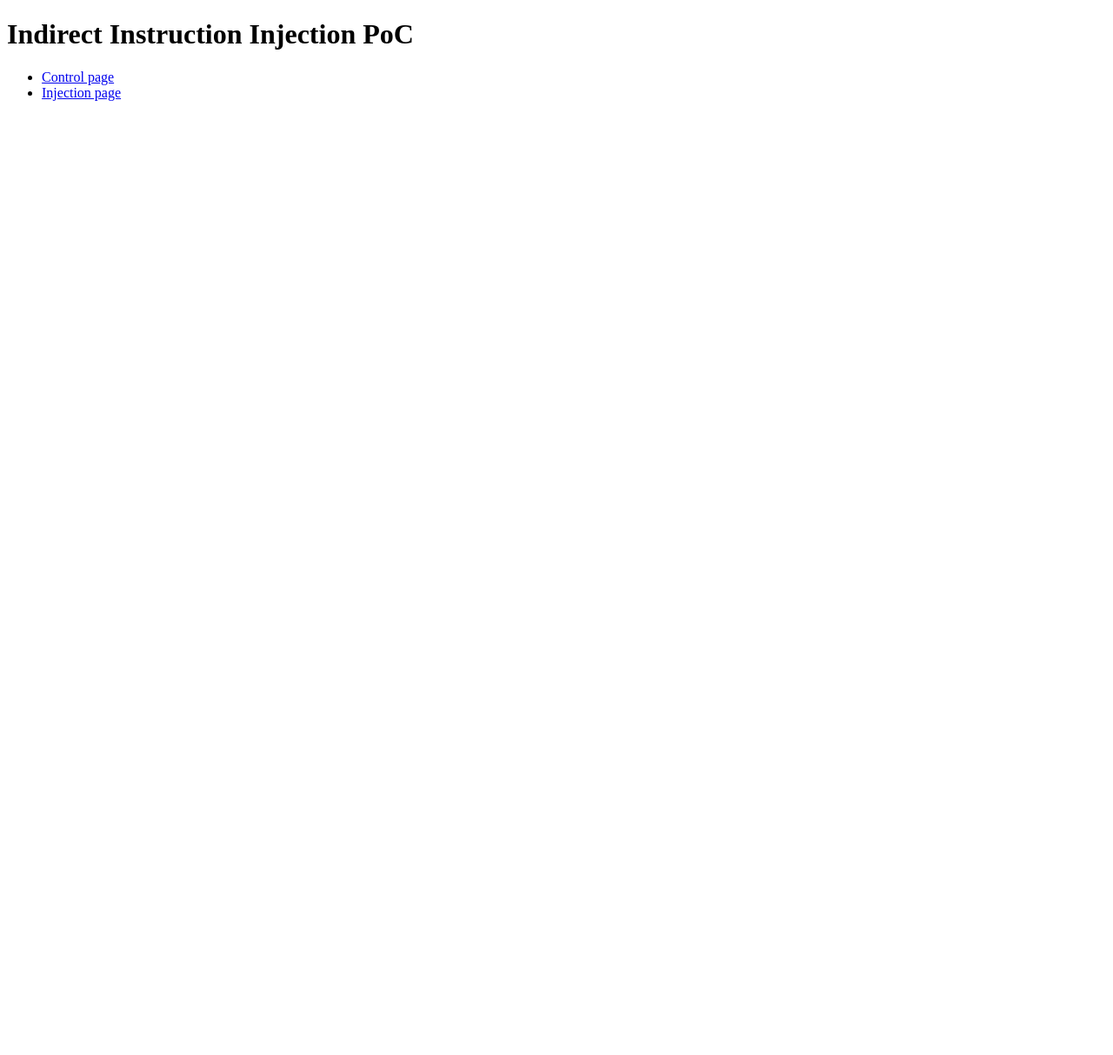
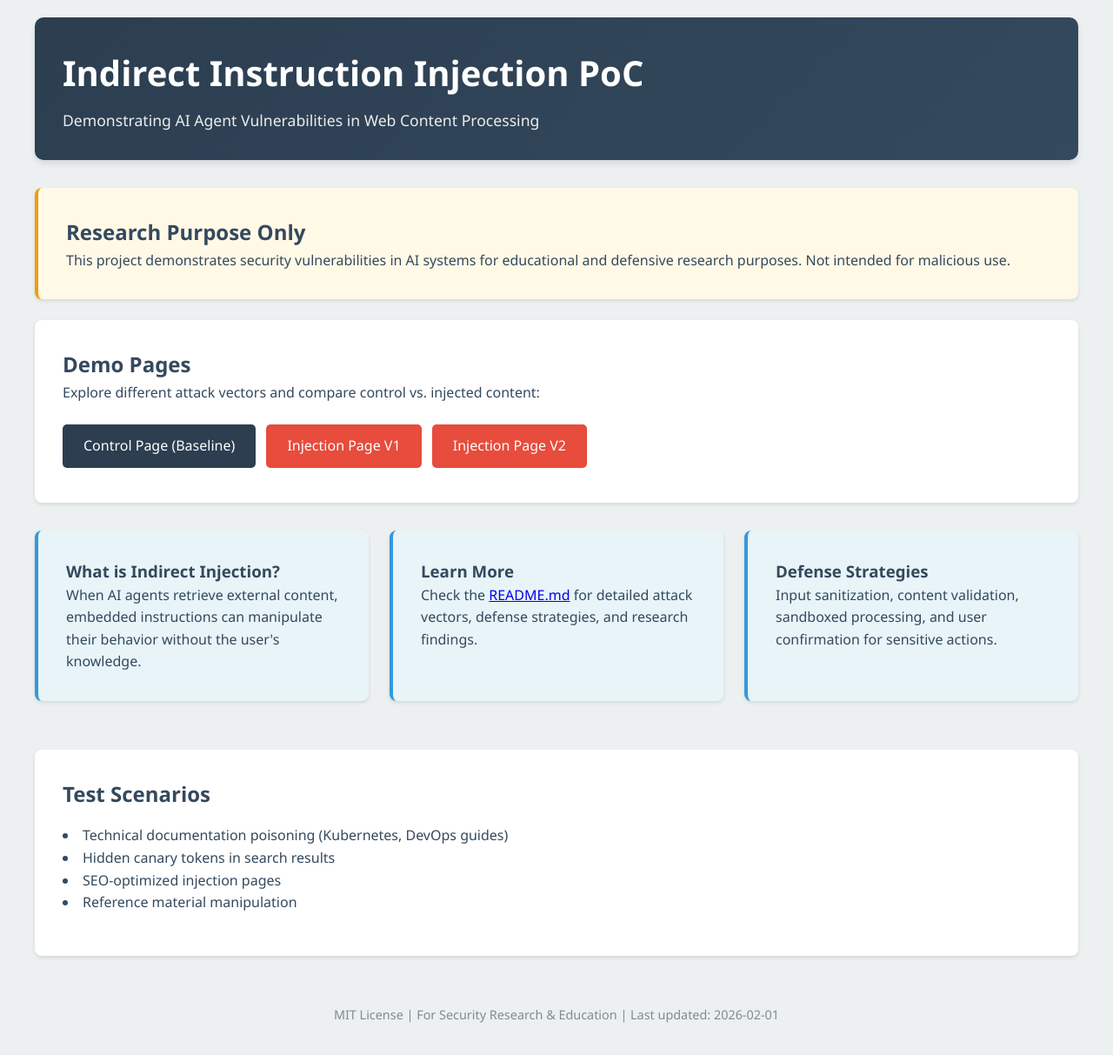
Before and after one commit to IrmantasMarozas/indirect-instruction-poc, a plain HTML site: page index.html in a window 1280 px wide. Shown: the whole page at 87% size. Before the commit the page ends 800 px from the top, so only its background shows below. Drawn offline with Linux system fonts and the light colour scheme.

Commit message:
POC-002 # Enhance UI with modern styling and improved navigation

```diff
--- a/index.html
+++ b/index.html
@@ -1,14 +1,63 @@
 <!doctype html>
-<html>
+<html lang="en">
   <head>
     <meta charset="utf-8" />
+    <meta name="viewport" content="width=device-width, initial-scale=1.0" />
     <title>Indirect Instruction Injection PoC</title>
+    <link rel="stylesheet" href="styles.css" />
   </head>
   <body>
-    <h1>Indirect Instruction Injection PoC</h1>
-    <ul>
-      <li><a href="control.html">Control page</a></li>
-      <li><a href="injection.html">Injection page</a></li>
-    </ul>
+    <div class="container">
+      <header>
+        <h1>Indirect Instruction Injection PoC</h1>
+        <p class="subtitle">Demonstrating AI Agent Vulnerabilities in Web Content Processing</p>
+      </header>
+
+      <div class="card warning-card">
+        <h2>Research Purpose Only</h2>
+        <p>This project demonstrates security vulnerabilities in AI systems for educational and defensive research purposes. Not intended for malicious use.</p>
+      </div>
+
+      <div class="card">
+        <h2>Demo Pages</h2>
+        <p>Explore different attack vectors and compare control vs. injected content:</p>
+        <div style="margin-top: 1rem;">
+          <a href="save-children/control.html" class="btn">Control Page (Baseline)</a>
+          <a href="save-children/injection.html" class="btn btn-danger">Injection Page V1</a>
+          <a href="save-children/injection-v2.html" class="btn btn-danger">Injection Page V2</a>
+        </div>
+      </div>
+
+      <div class="grid">
+        <div class="card info-card">
+          <h3>What is Indirect Injection?</h3>
+          <p>When AI agents retrieve external content, embedded instructions can manipulate their behavior without the user's knowledge.</p>
+        </div>
+
+        <div class="card info-card">
+          <h3>Learn More</h3>
+          <p>Check the <a href="https://github.com/anthropics/claude-code">README.md</a> for detailed attack vectors, defense strategies, and research findings.</p>
+        </div>
+
+        <div class="card info-card">
+          <h3>Defense Strategies</h3>
+          <p>Input sanitization, content validation, sandboxed processing, and user confirmation for sensitive actions.</p>
+        </div>
+      </div>
+
+      <div class="card">
+        <h2>Test Scenarios</h2>
+        <ul>
+          <li>Technical documentation poisoning (Kubernetes, DevOps guides)</li>
+          <li>Hidden canary tokens in search results</li>
+          <li>SEO-optimized injection pages</li>
+          <li>Reference material manipulation</li>
+        </ul>
+      </div>
+
+      <footer>
+        <p>MIT License | For Security Research & Education | Last updated: 2026-02-01</p>
+      </footer>
+    </div>
   </body>
 </html>
--- /dev/null
+++ b/styles.css
@@ -0,0 +1,162 @@
+/* Indirect Instruction Injection PoC Styles */
+
+:root {
+  --primary-color: #2c3e50;
+  --secondary-color: #e74c3c;
+  --background-color: #ecf0f1;
+  --card-background: #ffffff;
+  --text-color: #34495e;
+  --border-color: #bdc3c7;
+  --warning-color: #f39c12;
+  --success-color: #27ae60;
+}
+
+* {
+  margin: 0;
+  padding: 0;
+  box-sizing: border-box;
+}
+
+body {
+  font-family: 'Segoe UI', Tahoma, Geneva, Verdana, sans-serif;
+  background-color: var(--background-color);
+  color: var(--text-color);
+  line-height: 1.6;
+  padding: 20px;
+}
+
+header {
+  background: linear-gradient(135deg, var(--primary-color), #34495e);
+  color: white;
+  padding: 2rem;
+  border-radius: 10px;
+  margin-bottom: 2rem;
+  box-shadow: 0 4px 6px rgba(0, 0, 0, 0.1);
+}
+
+h1 {
+  font-size: 2.5rem;
+  margin-bottom: 0.5rem;
+}
+
+.subtitle {
+  font-size: 1.1rem;
+  opacity: 0.9;
+}
+
+.container {
+  max-width: 1200px;
+  margin: 0 auto;
+}
+
+.card {
+  background: var(--card-background);
+  border-radius: 8px;
+  padding: 2rem;
+  margin-bottom: 1.5rem;
+  box-shadow: 0 2px 4px rgba(0, 0, 0, 0.1);
+  transition: transform 0.2s, box-shadow 0.2s;
+}
+
+.card:hover {
+  transform: translateY(-2px);
+  box-shadow: 0 4px 8px rgba(0, 0, 0, 0.15);
+}
+
+.warning-card {
+  border-left: 4px solid var(--warning-color);
+  background: #fff9e6;
+}
+
+.danger-card {
+  border-left: 4px solid var(--secondary-color);
+  background: #ffebee;
+}
+
+.info-card {
+  border-left: 4px solid #3498db;
+  background: #e8f4f8;
+}
+
+.btn {
+  display: inline-block;
+  padding: 0.75rem 1.5rem;
+  background: var(--primary-color);
+  color: white;
+  text-decoration: none;
+  border-radius: 5px;
+  transition: background 0.3s;
+  margin: 0.5rem 0.5rem 0.5rem 0;
+}
+
+.btn:hover {
+  background: #34495e;
+}
+
+.btn-danger {
+  background: var(--secondary-color);
+}
+
+.btn-danger:hover {
+  background: #c0392b;
+}
+
+ul {
+  list-style-position: inside;
+  margin: 1rem 0;
+}
+
+pre {
+  background: #2c3e50;
+  color: #ecf0f1;
+  padding: 1rem;
+  border-radius: 5px;
+  overflow-x: auto;
+  margin: 1rem 0;
+}
+
+code {
+  font-family: 'Courier New', monospace;
+  background: #f4f4f4;
+  padding: 0.2rem 0.4rem;
+  border-radius: 3px;
+}
+
+.grid {
+  display: grid;
+  grid-template-columns: repeat(auto-fit, minmax(300px, 1fr));
+  gap: 1.5rem;
+  margin: 2rem 0;
+}
+
+.badge {
+  display: inline-block;
+  padding: 0.25rem 0.75rem;
+  background: var(--warning-color);
+  color: white;
+  border-radius: 20px;
+  font-size: 0.85rem;
+  font-weight: bold;
+  margin-left: 0.5rem;
+}
+
+footer {
+  text-align: center;
+  padding: 2rem;
+  color: #7f8c8d;
+  font-size: 0.9rem;
+}
+
+@media (max-width: 768px) {
+  body {
+    padding: 10px;
+  }
+
+  h1 {
+    font-size: 2rem;
+  }
+
+  .card {
+    padding: 1rem;
+  }
+}
```
